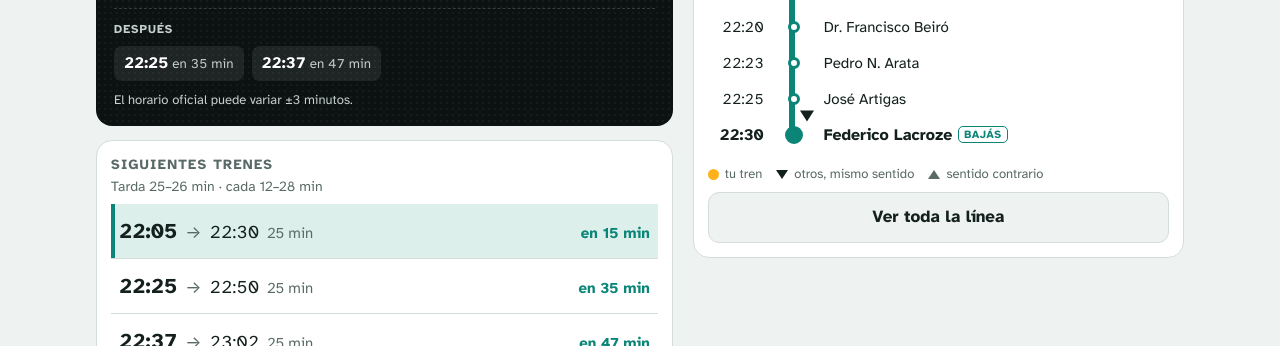
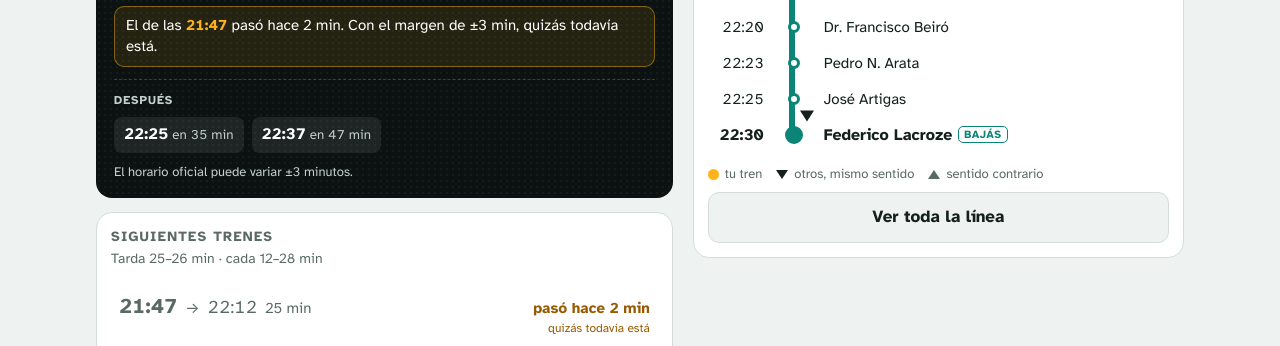
Before and after one commit to agustinjjesus/king-muebles-pruebas, a plain HTML site: page tren-urquiza/index.html in a window 1280 px wide. Shown: the part 440-786 px from the top of the page. Drawn offline with Linux system fonts and the light colour scheme.

Commit message:
Tren Urquiza: mostrar hace cuánto pasó el último tren
Si el último tren pasó hace 10 minutos o menos, aparece en el tablero y
arriba de la lista. Si fue hace 3 minutos o menos, avisa que quizás
todavía está, por el margen de ±3 minutos del horario oficial.

Co-Authored-By: Claude Opus 5.5 <noreply@anthropic.com>
Claude-Session: https://claude.ai/code/session_01NRyEvKrfBSqziZHaZUFXt4

```diff
--- a/tren-urquiza/index.html
+++ b/tren-urquiza/index.html
@@ -36,6 +36,7 @@
   --line:#0a8577;
   --line-soft:#dcefeb;
   --led:#ffb21c;
+  --warn:#985a00;
   --board:#0c1211;
   --board-ink:#c4d0cd;
   --font-body:"Atkinson Hyperlegible", system-ui, -apple-system, "Segoe UI", Roboto, sans-serif;
@@ -113,6 +114,9 @@ h1,h2,h3{text-wrap:balance;margin:0}
 .big .u{font-size:clamp(24px,6.4vw,30px);letter-spacing:0}
 .big.word .n{font-size:clamp(48px,13vw,64px)}
 .hero-line{font-size:18px;color:#fff;margin-top:6px}
+.recent{margin-top:10px;border:1px solid rgba(255,178,28,.45);background:rgba(255,178,28,.1);border-radius:10px;padding:8px 11px;font-size:15px;color:#fff}
+.recent b{color:var(--led)}
+.recent.old{border-color:rgba(255,255,255,.15);background:rgba(255,255,255,.05);color:var(--board-ink)}
 .hero-line b{color:var(--led)}
 .hero-line .sep{color:var(--board-ink);padding:0 4px}
 .after{display:grid;gap:8px;margin-top:12px;padding-top:12px;border-top:1px dashed rgba(255,255,255,.18);font-size:15px}
@@ -137,8 +141,13 @@ ol.trains li:first-child .trow{border-top:0}
 .trow .ar{color:var(--muted)}
 .trow .arr{font-size:18px}
 .trow .dur{color:var(--muted);font-size:15px}
+.nw{white-space:nowrap}
 .trow .in{font-weight:700;font-size:15px;color:var(--line);text-align:right;white-space:nowrap}
 .trow.past{opacity:.45}
+.trow.recent .dep,.trow.recent .arr{color:var(--muted)}
+.trow.recent .in{color:var(--warn)}
+.trow.recent .in small{display:block;font-weight:400;font-size:12px}
+.trow.recent.old .in{color:var(--muted);font-weight:400}
 .trow.past .in{color:var(--muted);font-weight:400}
 .tag{font-size:11px;font-weight:700;text-transform:uppercase;letter-spacing:.05em;border:1px solid var(--rule);border-radius:5px;padding:1px 5px;color:var(--muted);margin-left:6px;vertical-align:2px}
 .more{margin-top:8px;width:100%;padding:12px;border-radius:11px;border:1px solid var(--rule);background:var(--bg);font-weight:700}
@@ -267,6 +276,7 @@ dialog.sheet::backdrop{background:rgba(5,10,9,.55)}
       <div class="eyebrow"><span id="bKicker">Próximo tren</span><span class="r" id="bRoute"></span></div>
       <div class="big" id="bBig"><span class="n tab" id="bNum">--</span><span class="u" id="bUnit"></span></div>
       <div class="hero-line" id="bLine"></div>
+      <div class="recent" id="bRecent" hidden></div>
       <div class="after" id="bAfter"></div>
       <div class="note">El horario oficial puede variar ±3 minutos.</div>
     </section>
@@ -467,6 +477,7 @@ function untilTxt(diff){
   var h = Math.floor(m/60), r = m % 60;
   return 'en ' + h + ' h' + (r ? ' ' + pad(r) : '');
 }
+function agoMin(dep, ref){ return Math.max(1, Math.floor(ref - dep)); }
 function esc(s){ return String(s).replace(/[&<>"]/g, function(c){ return {'&':'&amp;','<':'&lt;','>':'&gt;','"':'&quot;'}[c]; }); }
 function norm(s){ return s.normalize('NFD').replace(/[̀-ͯ]/g,'').toLowerCase(); }
 var store = {
@@ -561,6 +572,8 @@ function render(){
   var dayTrips = all.filter(function(x){ return x.off === 0; });
   var upcoming = all.filter(function(x){ return x.dep >= ctx.ref - 0.25; });
   var next = upcoming[0] || null, live = S.at === null;
+  var passed = live ? all.filter(function(x){ return x.dep < ctx.ref - 0.25 && x.dep >= ctx.ref - 10; }) : [];
+  var lastPassed = passed.length ? passed[passed.length - 1] : null;
 
   /* tablero */
   $('bRoute').textContent = ST[o][1] + ' → ' + ST[d][1];
@@ -594,6 +607,13 @@ function render(){
     $('bAfter').innerHTML = dayTrips.length ? '<span class="k">El primero</span><div class="chips"><span class="t tab">' + hhmm(dayTrips[0].dep) + '</span></div>' : '';
   }
 
+  var rec = $('bRecent');
+  if (lastPassed){
+    var ago = agoMin(lastPassed.dep, ctx.ref);
+    rec.hidden = false; rec.classList.toggle('old', ago > 3);
+    rec.innerHTML = 'El de las <b class="tab">' + hhmm(lastPassed.dep) + '</b> pasó hace ' + ago + ' min.' + (ago <= 3 ? ' Con el margen de ±3 min, quizás todavía está.' : '');
+  } else rec.hidden = true;
+
   /* datos rápidos */
   var durs = dayTrips.map(function(x){ return x.dur; });
   var dmin = Math.min.apply(null, durs), dmax = Math.max.apply(null, durs);
@@ -606,18 +626,21 @@ function render(){
   /* lista */
   var list;
   if (S.showAll){ list = dayTrips.slice(); $('listTitle').textContent = 'Todos · ' + DAYNAME[ctx.type]; $('moreBtn').textContent = 'Ver solo los próximos'; }
-  else { list = upcoming.slice(0, 8); $('listTitle').textContent = 'Siguientes trenes'; $('moreBtn').textContent = 'Ver todos los del día'; }
+  else { list = (lastPassed ? [lastPassed] : []).concat(upcoming.slice(0, 8)); $('listTitle').textContent = 'Siguientes trenes'; $('moreBtn').textContent = 'Ver todos los del día'; }
   var sel = null;
   if (S.pick) sel = all.filter(function(x){ return x.tr.id + ':' + x.off === S.pick; })[0] || null;
   if (!sel){ sel = next; S.pick = null; }
   var selKey = sel ? sel.tr.id + ':' + sel.off : '';
   $('list').innerHTML = list.length ? list.map(function(x){
-    var k = x.tr.id + ':' + x.off, past = x.dep < ctx.ref - 0.25;
-    var inTxt = past ? 'ya salió' : (live ? untilTxt(x.dep - ctx.ref) : '');
-    return '<li><button type="button" class="trow' + (past && S.showAll ? ' past' : '') + '" data-k="' + k + '" aria-current="' + (k === selKey) + '">' +
+    var k = x.tr.id + ':' + x.off, past = x.dep < ctx.ref - 0.25, ago = past ? agoMin(x.dep, ctx.ref) : 0;
+    var isRecent = past && live && ago <= 10;
+    var inHtml = !past ? esc(live ? untilTxt(x.dep - ctx.ref) : '') :
+      isRecent ? 'pasó hace ' + ago + ' min' + (ago <= 3 ? '<small>quizás todavía está</small>' : '') : 'ya pasó';
+    var cls = isRecent ? ' recent' + (ago > 3 ? ' old' : '') : (past && S.showAll ? ' past' : '');
+    return '<li><button type="button" class="trow' + cls + '" data-k="' + k + '" aria-current="' + (k === selKey) + '">' +
       '<span class="dep tab">' + hhmm(x.dep) + '</span><span class="ar">→</span><span class="arr tab">' + hhmm(x.arr) + '</span>' +
-      '<span class="dur">' + x.dur + ' min' + (x.tag ? '<span class="tag">' + esc(x.tag) + '</span>' : '') + '</span>' +
-      '<span class="in">' + esc(inTxt) + '</span></button></li>';
+      '<span class="dur"><span class="nw">' + x.dur + ' min</span>' + (x.tag ? '<span class="tag">' + esc(x.tag) + '</span>' : '') + '</span>' +
+      '<span class="in">' + inHtml + '</span></button></li>';
   }).join('') : '<li class="msg">No hay trenes para mostrar.</li>';
   if (S.showAll && !S._scrolled){
     S._scrolled = true;
```
